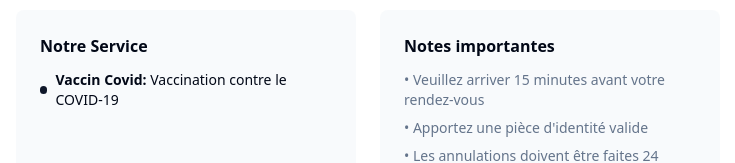
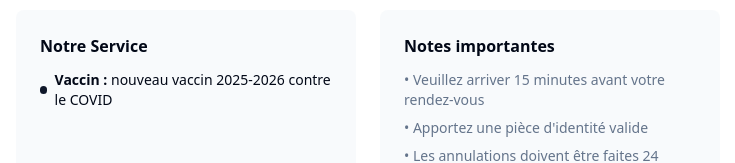
Before and after one commit to iliasrem/jab-ready-form, a React (Vite) app: page /book in a window 1280 px wide. Shown: the part 1150-1313 px from the top of the page, without its empty margins (272-1007 px from the left). Built offline with nearby package versions, Linux system fonts and the light colour scheme.

Commit message:
Update booking page service
Replace "notre Service" with "Vaccin : nouveau vaccin 2025-2026 contre le COVID" on the patient booking page.

```diff
--- a/src/pages/PatientBooking.tsx
+++ b/src/pages/PatientBooking.tsx
@@ -270,7 +270,7 @@ const PatientBooking = () => {
               <div className="space-y-2 text-sm">
                 <div className="flex items-center space-x-2">
                   <div className="w-2 h-2 bg-primary rounded-full"></div>
-                  <span><strong>Vaccin Covid:</strong> Vaccination contre le COVID-19</span>
+                  <span><strong>Vaccin :</strong> nouveau vaccin 2025-2026 contre le COVID</span>
                 </div>
               </div>
             </div>
```
